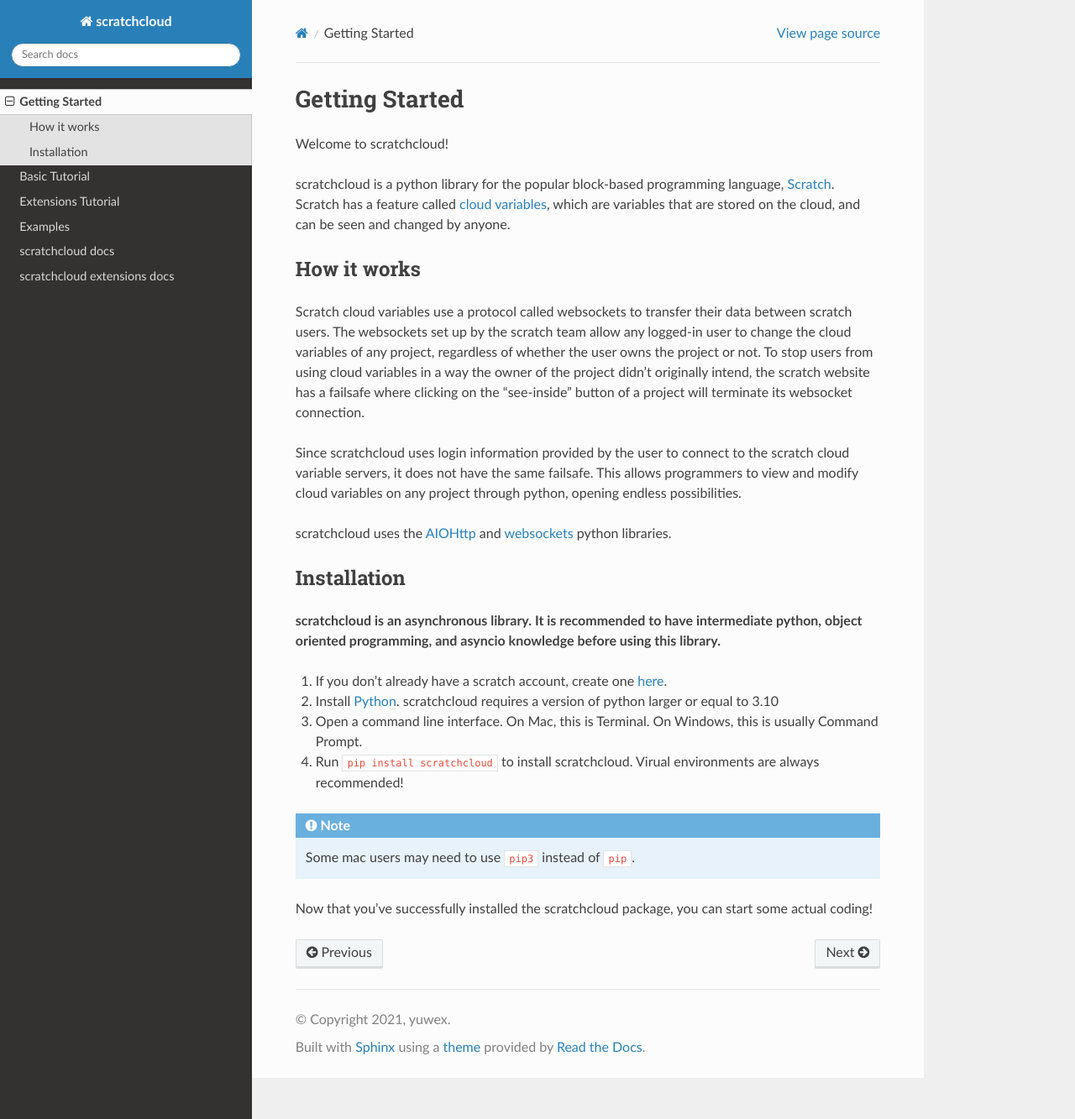
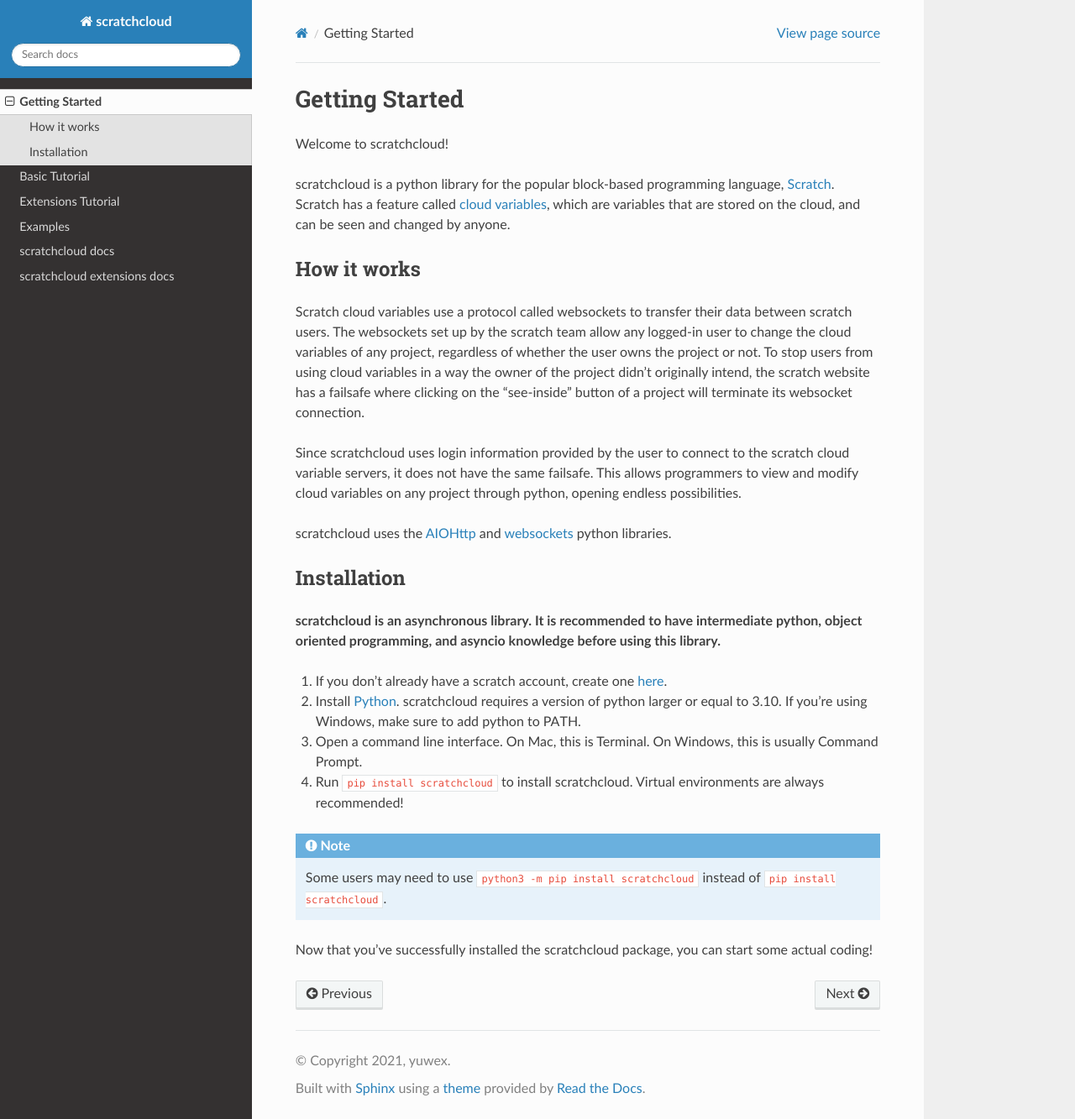
Before and after one commit to yuwex/scratchcloud, a Sphinx documentation site: the page built from sphinx/source/getting_started.rst, in a window 1280 px wide and 1333 px high. Shown: the whole window at 84% size. Built offline with Sphinx 7.4.7 and the Read the Docs theme 2.0.0, drawn with Linux system fonts in a browser that asks for light colours.

Commit message:
changed install details to be more detailed

```diff
--- a/sphinx/source/getting_started.rst
+++ b/sphinx/source/getting_started.rst
@@ -20,11 +20,11 @@
 **scratchcloud is an asynchronous library. It is recommended to have intermediate python, object oriented programming, and asyncio knowledge before using this library.**
 
 1. If you don't already have a scratch account, create one `here <https://scratch.mit.edu/join>`_.
-2. Install `Python <https://www.python.org/downloads/>`_. scratchcloud requires a version of python larger or equal to 3.10
+2. Install `Python <https://www.python.org/downloads/>`_. scratchcloud requires a version of python larger or equal to 3.10. If you're using Windows, make sure to add python to PATH.
 3. Open a command line interface. On Mac, this is Terminal. On Windows, this is usually Command Prompt.
-4. Run ``pip install scratchcloud`` to install scratchcloud. Virual environments are always recommended!
+4. Run ``pip install scratchcloud`` to install scratchcloud. Virtual environments are always recommended!
 
 .. note::
-    Some mac users may need to use ``pip3`` instead of ``pip``.
+    Some users may need to use ``python3 -m pip install scratchcloud`` instead of ``pip install scratchcloud``.
 
 Now that you've successfully installed the scratchcloud package, you can start some actual coding!
```
